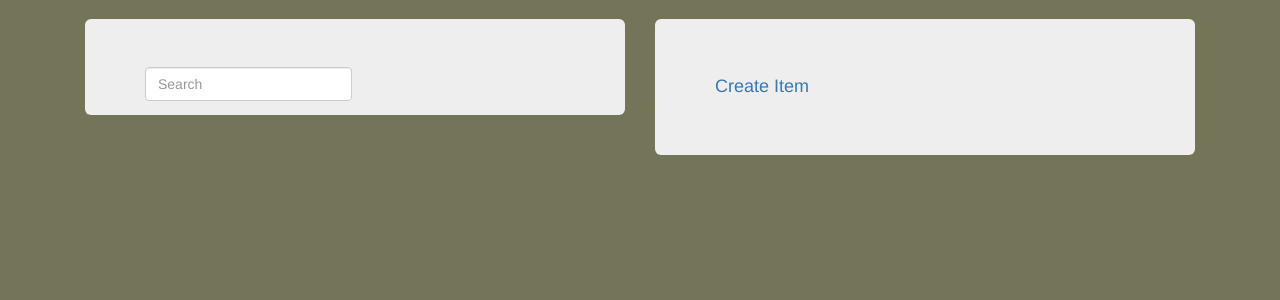
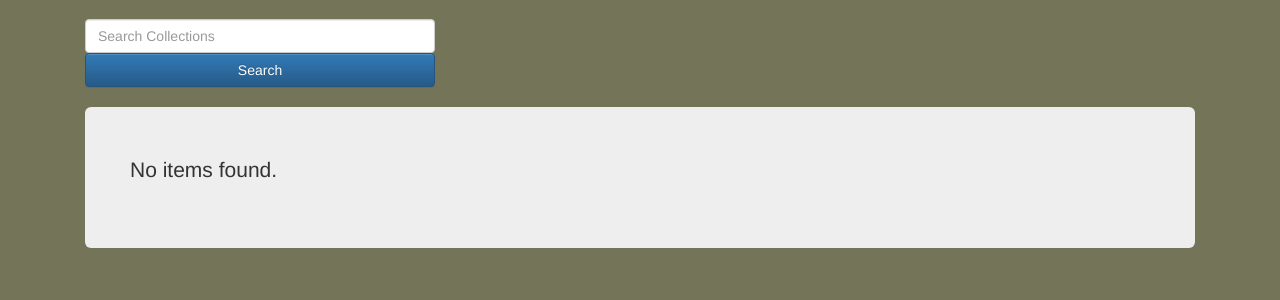
Before and after one commit to 32footsteps/SpecialCollectionsProject, a Django app: page /collectiondb/ in a window 1280 px wide. Shown: the part 51-351 px from the top of the page. Run offline with Django 3.2, Linux system fonts and the light colour scheme; some libraries are stand-ins or nearby versions.

Commit message:
added simple search

```diff
--- a/specialcollections/collection_item/urls.py
+++ b/specialcollections/collection_item/urls.py
@@ -1,9 +1,10 @@
 from django.conf.urls import patterns, include, url
 from django.contrib import admin
-from collection_item.views import index_view, create_item
+from collection_item.views import index_view, create_item, search_item
 
 
 urlpatterns = patterns('',
 		url(r'^$', index_view, name='index'),
 		url(r'^createitem/', create_item, name='createitem'),
+		url(r'^searchitem/', search_item, name='searchitem'),
 )
--- a/specialcollections/collection_item/views.py
+++ b/specialcollections/collection_item/views.py
@@ -5,7 +5,9 @@ from django.shortcuts import render
 from django.contrib import messages
 from django.template import Context, Template
 from django.http import HttpResponseRedirect
-
+from haystack.query import SearchQuerySet
+from haystack.forms import SearchForm
+from collection_item.forms import ItemForm
 
 def index_view(request):
 	return render(request, 'items/index.html')#, {'collections': collections})
@@ -36,4 +38,18 @@ def get_item(request):#, item_id):
 
 	if request.method == 'GET':
 		return render(request, 'items/item.html', {'item': item})
-		#return HttpResponseRedirect(reverse('items:item'))
+
+def search_item(request):
+	print("search click")
+	try:
+		search_items = request.GET['q']
+
+	except:
+		return HttpResponseRedirect('collectiondb/')
+
+	results = SearchQuerySet().auto_query(search_items)
+
+	for r in results:
+		print("item name: " + r.object.item_image.url)
+
+	return render(request, 'items/index.html', {'items': results})
--- a/specialcollections/specialcollections/settings.py
+++ b/specialcollections/specialcollections/settings.py
@@ -32,7 +32,7 @@ TEMPLATE_DEBUG = True
 ALLOWED_HOSTS = ['*']
 
 #HAYSTACK_SITECONF = 'specialcollections.search_sites'
-
+HAYSTACK_DEFAULT_OPERATOR = 'OR'
 HAYSTACK_WHOOSH_PATH = '/home/zissou/Desktop/SeniorProject/index'
 
 HAYSTACK_CONNECTIONS = {
--- a/specialcollections/specialcollections/urls.py
+++ b/specialcollections/specialcollections/urls.py
@@ -3,17 +3,18 @@ from django.conf.urls.static import static
 from django.conf import settings
 from django.contrib import admin
 from specialcollections.views import home_view
-from collection_item.views import get_item
+from collection_item.views import get_item, search_item
+from collection_item.forms import ItemForm, AdvancedItemSearchForm
+from haystack.views import SearchView
+from haystack.forms import SearchForm
 
 urlpatterns = patterns('',
-    # Examples:
-    # url(r'^$', 'scapp.views.home', name='home'),
-    # url(r'^blog/', include('blog.urls')),
-
     url(r'^admin/', include(admin.site.urls)),
     url(r'^$', home_view, name='home'),
     url(r'^collections/', include('collection.urls', namespace="collections")),
     url(r'^collectiondb/', include('collection_item.urls', namespace="items")),
     url(r'^item/', get_item, name='item'),
-    (r'^search/', include('haystack.urls')),
+   	#(r'^search/', SearchView(template='search.html', searchqueryset=sqs, form_class=AdvancedItemSearchForm)),
+	#(r'^search/', include('haystack.urls')),
+	url(r'^search/', search_item, name='search'),
 ) + static(settings.MEDIA_URL, document_root=settings.MEDIA_ROOT)
--- a/specialcollections/templates/base.html
+++ b/specialcollections/templates/base.html
@@ -43,7 +43,10 @@
                         <a href="{% url 'collections:createcollection' %}">Create Collection</a>
                     </li>
                     <li>
-                        <a href="{% url 'items:index' %}">Manage Database</a>
+                        <a href="{% url 'items:createitem' %}">Create Item</a>
+                    </li>
+                    <li>
+                        <a href="{% url 'items:index' %}">Search Database</a>
                     </li>
                     {% endif %}
                 </ul>
--- a/specialcollections/templates/items/index.html
+++ b/specialcollections/templates/items/index.html
@@ -11,25 +11,38 @@
 
 <div class='col-md-12'>
 
-	<!--<div class="jumbotron">-->
+
+
+
 	<div class="row">
-	<div class='col-md-6'>
-		<div class="jumbotron">
-			<!--<h2>Search</h2>-->
-		<!--	<label for="search_box">Search</label>-->
-		<form action="/search" method="get" class="navbar-search pull-left">
-		<input type="text" placeholder="Search"  name="q" class='form-control' placeholder='Search Collections' >
-		</form>
-			<!--<input type="text" id="search_box"/>-->
+
+				<div class='col-md-4'>
+					<form type="get" action="{% url 'items:searchitem' %}">
+					<input type="text" name="q" class='form-control' placeholder='Search Collections' />
+					<button type="submit" name="item_search_btn" class='btn btn-primary btn-md btn-block' >Search</button>
+					</form>
+				</div>
+
+	</div>
+	<div class="row"><br /></div>
+
+	<div class="jumbotron">
+		<div class="row">
+
+			{% for item in items %}
+			<div class='col-md-2'>
+				<img src="{{MEDIA_URL}}{{item.object.item_image}}" height="120" width="120"><br />
+				<b>Item Title</b><br />
+   				{{ item.object.title }}<br />
+   				<b>Item Description</b><br />
+   				{{ item.object.subject }}<br />
+   				<br /><br />
+   			</div>
+				{% empty %}
+   				<p>No items found.</p>
+			{% endfor %}
 		</div>
 	</div>
-	<!--<div class='col-md-4'><div class="jumbotron"></div></div>-->
-	<div class='col-md-6'>
-	<div class="jumbotron">
-			<h4><a href="{% url 'items:createitem' %}">Create Item</a></h4>
-		</div>
-	</div>
-	<!--</div>-->
 
 </div>
 
```
Also changed, not shown: specialcollections/templates/search/search.html (+9 -4 lines), 4 other files.
